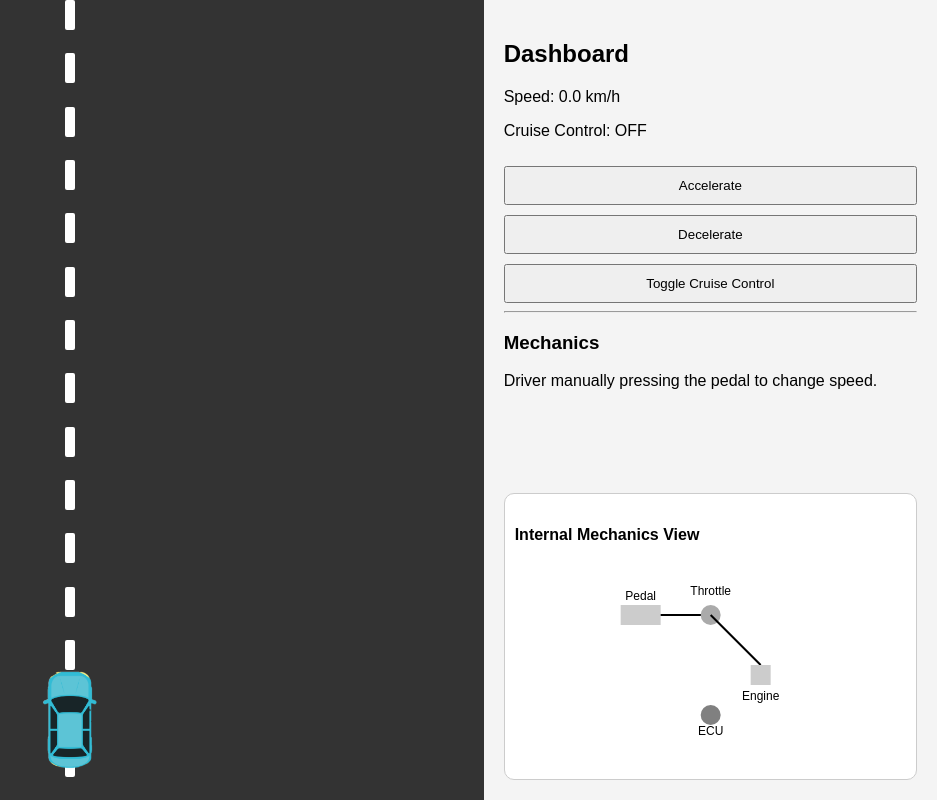
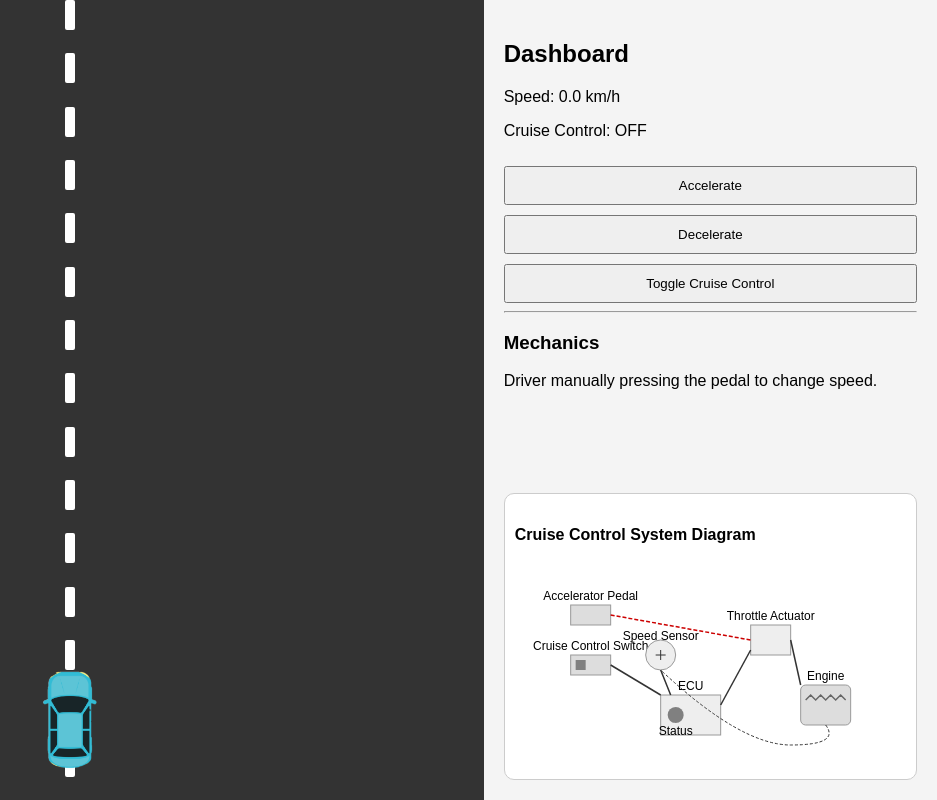
Before and after one commit to GitikaPanchal/drivingsim, a plain HTML site: page index.html in a window 1280 px wide. Shown: the whole page, without its empty margins (343-1280 px from the left). Drawn offline with Linux system fonts and the light colour scheme.

Commit message:
split code

```diff
--- a/index.html
+++ b/index.html
@@ -5,82 +5,8 @@
     <meta name="viewport" content="width=device-width, initial-scale=1.0" />
     <title>Cruise Control Simulator</title>
     <link rel="icon" href="steering.png" type="image/png" />
-    <style>
-      body {
-        margin: 0;
-        display: flex;
-        font-family: Arial, sans-serif;
-      }
-      #game {
-        flex: 2;
-        height: 100vh;
-        background: linear-gradient(#555, #222);
-        position: relative;
-        overflow: hidden;
-      }
-      #dashboard {
-        flex: 1;
-        background: #f4f4f4;
-        padding: 20px;
-        box-shadow: -2px 0 5px rgba(0, 0, 0, 0.1);
-        display: flex;
-        flex-direction: column;
-        justify-content: space-between;
-      }
-      #road {
-        position: absolute;
-        width: 100%;
-        height: 100%;
-        background: #333;
-        overflow: hidden;
-      }
-      .lane-set {
-        position: absolute;
-        width: 100%;
-        height: 100%;
-        will-change: transform;
-      }
-      /* Modified lane-line style to make it look like actual road markers */
-      .lane-line {
-        position: absolute;
-        left: 50%;
-        transform: translateX(-50%);
-        width: 10px;
-        height: 30px; /* Shorter lines */
-        background: white;
-        border-radius: 2px; /* Slightly rounded edges */
-      }
-      #car {
-        position: absolute;
-        bottom: 20px;
-        left: 50%;
-        transform: translateX(-50%) rotate(180deg);
-        width: 60px;
-        height: 120px;
-        background: url("car.png") no-repeat center center;
-        background-size: cover;
-      }
-      #controls button {
-        margin-top: 10px;
-        padding: 10px;
-        width: 100%;
-      }
-      .mechanical-diagram {
-        margin-top: 20px;
-        padding: 10px;
-        background: #fff;
-        border: 1px solid #ccc;
-        border-radius: 10px;
-      }
-      .mechanical-diagram svg {
-        width: 100%;
-        height: 200px;
-      }
-      .mechanical-label {
-        font-size: 12px;
-        fill: #000;
-      }
-    </style>
+    <link rel="stylesheet" href="styles.css" />
+    <script src="script.js" defer></script>
   </head>
   <body>
     <div id="game">
@@ -101,159 +27,212 @@
         <h3>Mechanics</h3>
         <p id="mechanicsLog">Waiting for action...</p>
       </div>
+
       <div class="mechanical-diagram">
-        <h4>Internal Mechanics View</h4>
-        <svg viewBox="0 0 200 200">
-          <rect x="10" y="40" width="40" height="20" fill="#ccc" />
-          <text x="30" y="35" class="mechanical-label" text-anchor="middle">
-            Pedal
-          </text>
+        <h4>Cruise Control System Diagram</h4>
+        <svg viewBox="0 0 300 200">
+          <!-- Driver Input Section -->
+          <g id="driver-input">
+            <rect
+              x="10"
+              y="40"
+              width="40"
+              height="20"
+              fill="#ddd"
+              stroke="#999"
+              stroke-width="1"
+            />
+            <text x="30" y="35" class="mechanical-label" text-anchor="middle">
+              Accelerator Pedal
+            </text>
+          </g>
 
+          <!-- Cruise Control Switch -->
+          <g id="cruise-switch">
+            <rect
+              x="10"
+              y="90"
+              width="40"
+              height="20"
+              fill="#ddd"
+              stroke="#999"
+              stroke-width="1"
+            />
+            <text x="30" y="85" class="mechanical-label" text-anchor="middle">
+              Cruise Control Switch
+            </text>
+            <rect
+              id="cruise-indicator"
+              x="15"
+              y="95"
+              width="10"
+              height="10"
+              fill="gray"
+            />
+          </g>
+
+          <!-- ECU (Electronic Control Unit) -->
+          <g id="ecu-unit">
+            <rect
+              x="100"
+              y="130"
+              width="60"
+              height="40"
+              fill="#eee"
+              stroke="#999"
+              stroke-width="1"
+            />
+            <text x="130" y="125" class="mechanical-label" text-anchor="middle">
+              ECU
+            </text>
+            <circle id="ecuLight" cx="115" cy="150" r="8" fill="gray" />
+            <text
+              x="115"
+              y="170"
+              class="mechanical-label"
+              text-anchor="middle"
+              font-size="10"
+            >
+              Status
+            </text>
+          </g>
+
+          <!-- Speed Sensor -->
+          <g id="speed-sensor">
+            <circle
+              cx="100"
+              cy="90"
+              r="15"
+              fill="#eee"
+              stroke="#999"
+              stroke-width="1"
+            />
+            <text x="100" y="75" class="mechanical-label" text-anchor="middle">
+              Speed Sensor
+            </text>
+            <path
+              d="M95,90 L105,90 M100,85 L100,95"
+              stroke="#333"
+              stroke-width="1"
+            />
+          </g>
+
+          <!-- Throttle Actuator -->
+          <g id="throttle">
+            <rect
+              x="190"
+              y="60"
+              width="40"
+              height="30"
+              fill="#eee"
+              stroke="#999"
+              stroke-width="1"
+            />
+            <text x="210" y="55" class="mechanical-label" text-anchor="middle">
+              Throttle Actuator
+            </text>
+            <rect
+              id="throttle-position"
+              x="195"
+              y="70"
+              width="30"
+              height="10"
+              fill="#aaa"
+            />
+          </g>
+
+          <!-- Engine -->
+          <g id="engine">
+            <rect
+              x="240"
+              y="120"
+              width="50"
+              height="40"
+              fill="#ddd"
+              stroke="#999"
+              stroke-width="1"
+              rx="5"
+              ry="5"
+            />
+            <text x="265" y="115" class="mechanical-label" text-anchor="middle">
+              Engine
+            </text>
+            <path
+              d="M245,135 L250,130 L255,135 L260,130 L265,135 L270,130 L275,135 L280,130 L285,135"
+              stroke="#666"
+              stroke-width="1.5"
+              fill="none"
+            />
+          </g>
+
+          <!-- Connection Lines -->
+          <!-- Driver to Throttle -->
           <line
             x1="50"
             y1="50"
+            x2="190"
+            y2="75"
+            stroke="#333"
+            stroke-width="1.5"
+            stroke-dasharray="4,2"
+            id="manual-control"
+          />
+
+          <!-- Cruise Switch to ECU -->
+          <line
+            x1="50"
+            y1="100"
             x2="100"
-            y2="50"
-            stroke="#000"
-            stroke-width="2"
+            y2="130"
+            stroke="#333"
+            stroke-width="1.5"
+            id="cruise-command"
           />
-          <circle cx="100" cy="50" r="10" fill="#aaa" />
-          <text x="100" y="30" class="mechanical-label" text-anchor="middle">
-            Throttle
-          </text>
 
+          <!-- Speed Sensor to ECU -->
           <line
             x1="100"
-            y1="50"
-            x2="150"
-            y2="100"
-            stroke="#000"
-            stroke-width="2"
+            y1="105"
+            x2="110"
+            y2="130"
+            stroke="#333"
+            stroke-width="1.5"
+            id="speed-data"
           />
-          <rect x="140" y="100" width="20" height="20" fill="#ccc" />
-          <text x="150" y="135" class="mechanical-label" text-anchor="middle">
-            Engine
-          </text>
 
-          <circle id="ecuLight" cx="100" cy="150" r="10" fill="gray" />
-          <text x="100" y="170" class="mechanical-label" text-anchor="middle">
-            ECU
-          </text>
+          <!-- ECU to Throttle -->
+          <line
+            x1="160"
+            y1="140"
+            x2="190"
+            y2="85"
+            stroke="#333"
+            stroke-width="1.5"
+            id="ecu-control"
+          />
+
+          <!-- Throttle to Engine -->
+          <line
+            x1="230"
+            y1="75"
+            x2="240"
+            y2="120"
+            stroke="#333"
+            stroke-width="1.5"
+            id="throttle-input"
+          />
+
+          <!-- Feedback From Engine to Speed Sensor -->
+          <path
+            d="M265,160 Q280,180 230,180 Q180,180 100,105"
+            stroke="#333"
+            stroke-width="1"
+            stroke-dasharray="3,2"
+            fill="none"
+            id="feedback-loop"
+          />
         </svg>
       </div>
     </div>
-
-    <script>
-      let speed = 0;
-      let cruiseEnabled = false;
-      let cruiseSpeed = 0;
-      let roadPosition = 0;
-      let lastTime = 0;
-
-      const road = document.getElementById("road");
-
-      // Clear existing lane markers
-      road.innerHTML = "";
-
-      // Create two sets of lane markers that we'll animate in parallel
-      const laneSet1 = document.createElement("div");
-      laneSet1.className = "lane-set";
-      laneSet1.style.position = "absolute";
-      laneSet1.style.width = "100%";
-      laneSet1.style.height = "100%";
-      laneSet1.style.top = "0";
-
-      const laneSet2 = document.createElement("div");
-      laneSet2.className = "lane-set";
-      laneSet2.style.position = "absolute";
-      laneSet2.style.width = "100%";
-      laneSet2.style.height = "100%";
-      laneSet2.style.top = "-100%";
-
-      road.appendChild(laneSet1);
-      road.appendChild(laneSet2);
-
-      // Create realistic dashed lane markers with proper spacing
-      // Highway lane markers are typically about 10 feet long with 30 feet gaps
-      // We'll simulate this with a visual ratio
-      const lineCount = 15; // Fewer lines with bigger gaps
-      const gapRatio = 3; // Gap is 3 times the length of the line
-
-      for (let i = 0; i < lineCount; i++) {
-        const linePosition =
-          i * (1 + gapRatio) * (100 / (lineCount * (1 + gapRatio)));
-
-        const line1 = document.createElement("div");
-        line1.className = "lane-line";
-        line1.style.top = `${linePosition}%`;
-        laneSet1.appendChild(line1);
-
-        const line2 = document.createElement("div");
-        line2.className = "lane-line";
-        line2.style.top = `${linePosition}%`;
-        laneSet2.appendChild(line2);
-      }
-
-      function updateUI() {
-        document.getElementById("speed").innerText = speed.toFixed(1);
-        document.getElementById("cruiseStatus").innerText = cruiseEnabled
-          ? `ON (${cruiseSpeed} km/h)`
-          : "OFF";
-        document.getElementById("mechanicsLog").innerText = cruiseEnabled
-          ? `ECU is controlling the throttle to maintain ${cruiseSpeed} km/h.`
-          : "Driver manually pressing the pedal to change speed.";
-        document
-          .getElementById("ecuLight")
-          .setAttribute("fill", cruiseEnabled ? "green" : "gray");
-      }
-
-      function accelerate() {
-        if (!cruiseEnabled) speed += 5;
-      }
-
-      function decelerate() {
-        if (!cruiseEnabled && speed > 0) speed -= 5;
-      }
-
-      function toggleCruise() {
-        if (!cruiseEnabled && speed > 0) {
-          cruiseEnabled = true;
-          cruiseSpeed = speed.toFixed(1);
-        } else {
-          cruiseEnabled = false;
-        }
-        updateUI();
-      }
-
-      function simulateDrive(currentTime) {
-        if (!lastTime) lastTime = currentTime;
-        const deltaTime = (currentTime - lastTime) / 1000;
-        lastTime = currentTime;
-
-        if (cruiseEnabled) {
-          speed += (cruiseSpeed - speed) * 0.05;
-        }
-
-        if (speed > 0) {
-          // Update road position with positive value (0-100%)
-          roadPosition += speed * deltaTime * 0.5;
-
-          // When position exceeds 100%, reset to continue the loop
-          if (roadPosition >= 100) {
-            roadPosition = 0;
-          }
-
-          // Apply transforms to both lane sets
-          laneSet1.style.transform = `translateY(${roadPosition}%)`;
-          laneSet2.style.transform = `translateY(${roadPosition}%)`;
-        }
-
-        updateUI();
-        requestAnimationFrame(simulateDrive);
-      }
-
-      // Start the animation loop
-      requestAnimationFrame(simulateDrive);
-    </script>
   </body>
 </html>
--- /dev/null
+++ b/styles.css
@@ -0,0 +1,74 @@
+body {
+  margin: 0;
+  display: flex;
+  font-family: Arial, sans-serif;
+}
+#game {
+  flex: 2;
+  height: 100vh;
+  background: linear-gradient(#555, #222);
+  position: relative;
+  overflow: hidden;
+}
+#dashboard {
+  flex: 1;
+  background: #f4f4f4;
+  padding: 20px;
+  box-shadow: -2px 0 5px rgba(0, 0, 0, 0.1);
+  display: flex;
+  flex-direction: column;
+  justify-content: space-between;
+}
+#road {
+  position: absolute;
+  width: 100%;
+  height: 100%;
+  background: #333;
+  overflow: hidden;
+}
+.lane-set {
+  position: absolute;
+  width: 100%;
+  height: 100%;
+  will-change: transform;
+}
+/* Modified lane-line style to make it look like actual road markers */
+.lane-line {
+  position: absolute;
+  left: 50%;
+  transform: translateX(-50%);
+  width: 10px;
+  height: 30px; /* Shorter lines */
+  background: white;
+  border-radius: 2px; /* Slightly rounded edges */
+}
+#car {
+  position: absolute;
+  bottom: 20px;
+  left: 50%;
+  transform: translateX(-50%) rotate(180deg);
+  width: 60px;
+  height: 120px;
+  background: url("car.png") no-repeat center center;
+  background-size: cover;
+}
+#controls button {
+  margin-top: 10px;
+  padding: 10px;
+  width: 100%;
+}
+.mechanical-diagram {
+  margin-top: 20px;
+  padding: 10px;
+  background: #fff;
+  border: 1px solid #ccc;
+  border-radius: 10px;
+}
+.mechanical-diagram svg {
+  width: 100%;
+  height: 200px;
+}
+.mechanical-label {
+  font-size: 12px;
+  fill: #000;
+}
```
Also changed, not shown: script.js (added, +172 -0 lines).
